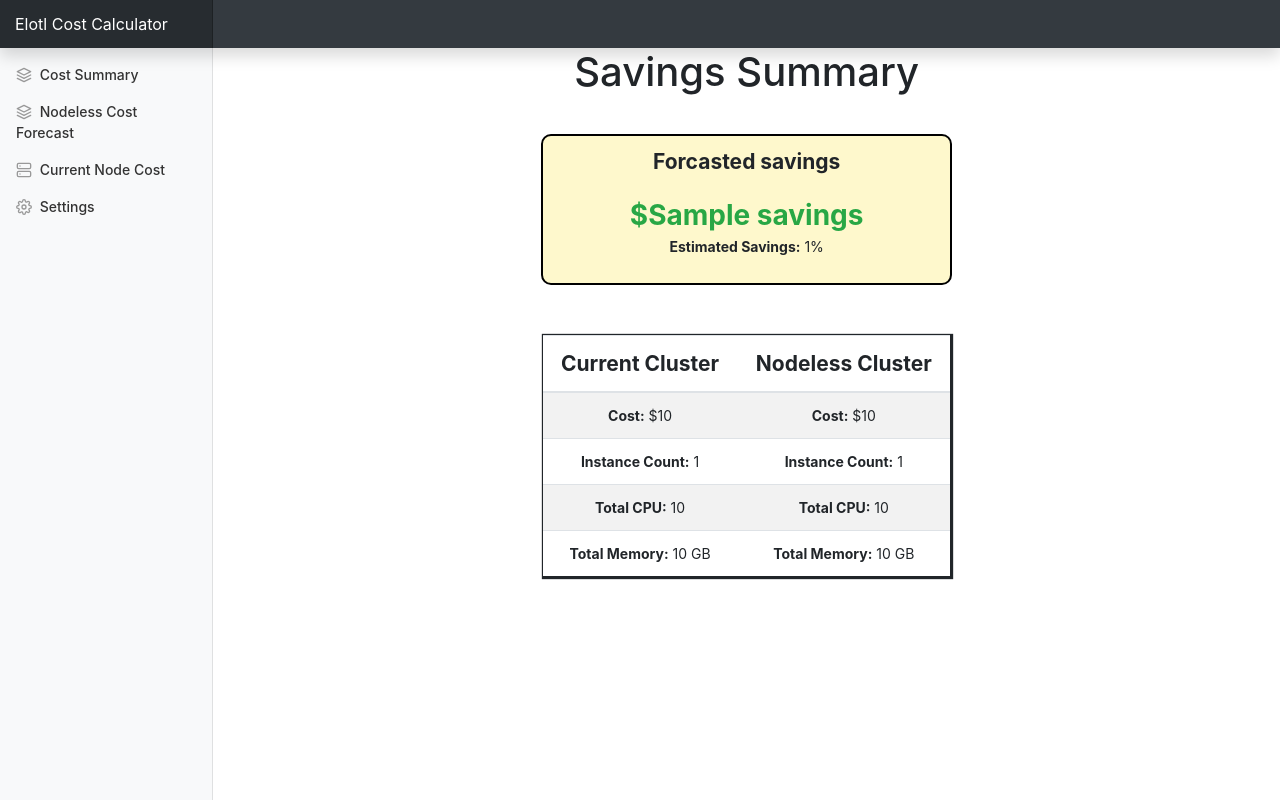
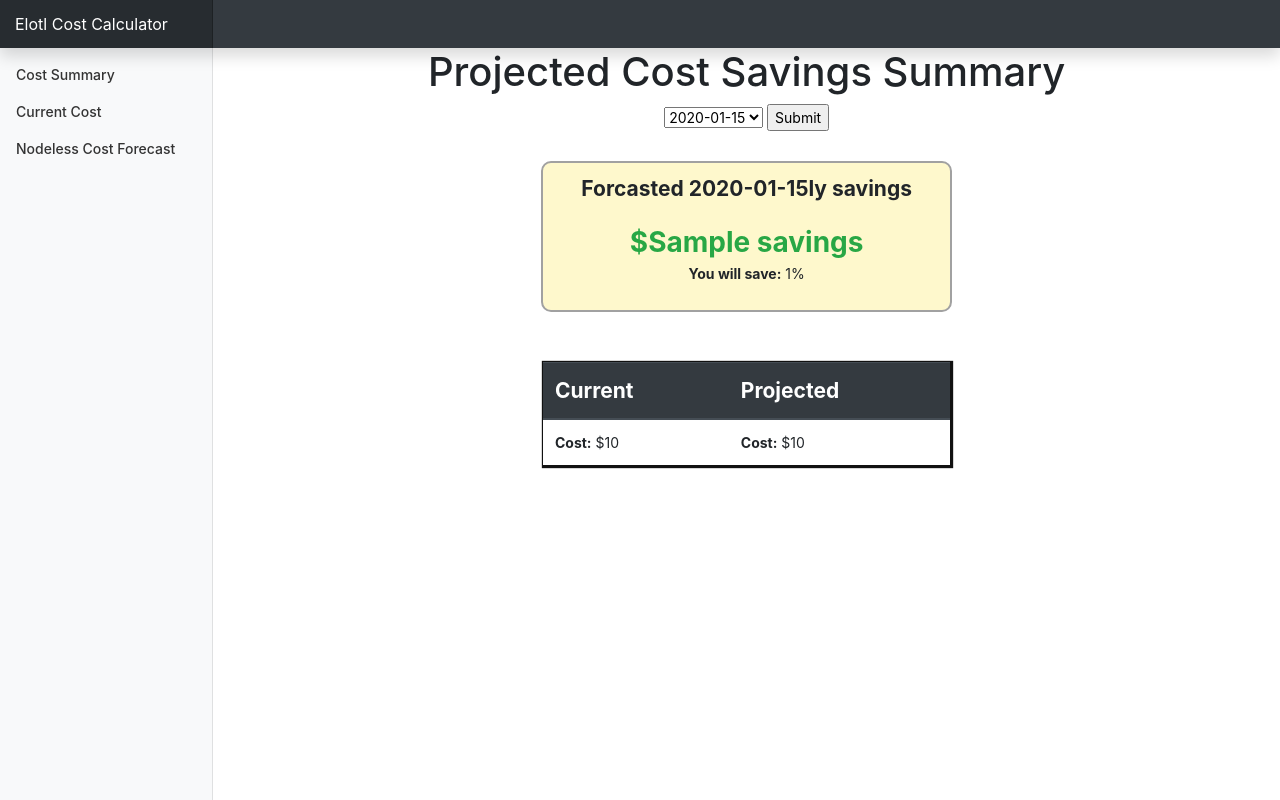
Before and after one commit to elotl/nodeless-cost-calculator, a Flask app: template cost_calculator/templates/comparison.html in a window 1280 px wide. Run offline with Flask 2, Linux system fonts and the light colour scheme; the template is opened without the code that fills it: most values are stand-ins (such as "Sample title", 1, 10 or a date in 2020); some libraries are stand-ins or nearby versions.

Commit message:
updates to the Dockerfile, updating some html, adding a deployment manifest for the cluster. Need to finish a way for auto discovery of the kubeconfig

```diff
--- a/cost_calculator/app.py
+++ b/cost_calculator/app.py
@@ -23,8 +23,13 @@ from cost_calculator.instance_selector import make_instance_selector
 
 logger = logging.getLogger(__name__)
 logger.setLevel(logging.DEBUG)
+
 app = Flask(__name__)
-# gets initialized at startup
+
+def create_app(cloud_provider, region):
+    app.config['cloud_provider'] = cloud_provider
+    app.config['region'] = region
+    return app
 
 
 def k8s_container_resource_requirements(container):
@@ -245,7 +250,7 @@ def make_cost_calculator(kubeconfig, cloud_provider, region):
     return CostCalculator(core_client, instance_selector)
 
 
-@app.route('/')
+@app.route('/', methods=['GET', 'POST'])
 def cost_summary():
     # TODO clean this up!!!
     global cost_calculator
@@ -261,10 +266,19 @@ def cost_summary():
         'node_total_cpu': 0,
         'node_total_memory': 0,
         'savings': 0,
-        'savings_percentage': 0
+        'savings_percentage': 0,
+        'selected_timeframe': '',
+        'timeframes': ['week', 'month', 'year']
     }
     pods = cost_calculator.calculate_cluster_cost(namespace)
     nodes = cost_calculator.calculate_current_cluster_cost()
+    # default to month for time
+    period = 'month'
+    timeframe = total_pods_cost(period)
+    if request.method == 'POST':
+        period =  request.form.get('timeframes')
+        timeframe = total_pods_cost(period)
+    data['selected_timeframe'] = period
     for node in nodes:
         data['node_cost'] += node.cost
         data['node_total_cpu'] += node.cpu
@@ -273,12 +287,12 @@ def cost_summary():
         data['pod_cost'] += pod.cost
         data['pod_total_cpu'] += pod.cpu
         data['pod_total_memory'] += pod.memory
-    data['node_cost'] = round(data['node_cost'] * cost_calculator.hours_in_month, 3)
-    data['pod_cost'] = round(data['pod_cost'] * cost_calculator.hours_in_month, 3)
+    data['node_cost'] = round(data['node_cost'] * timeframe, 2)
+    data['pod_cost'] = round(data['pod_cost'] * timeframe, 2)
     data['node_count'] = len(nodes)
     data['pod_count'] = len(pods)
-    data['savings'] = data['node_cost'] - data['pod_cost']
-    data['savings_percentage'] = (data['savings'] / data['node_cost']) * 100
+    data['savings'] = round(data['node_cost'] - data['pod_cost'], 2)
+    data['savings_percentage'] = round((data['savings'] / data['node_cost']) * 100, 2)
 
     return flask.render_template('comparison.html', data=data)
 
@@ -313,6 +327,7 @@ def forcast_summary():
         'cost': 0,
         'pods': [],
         'pod_count': 0,
+        'selected_namespace': '',
         'namespaces': ['all']
     }
     pods = cost_calculator.calculate_cluster_cost(namespace)
@@ -322,6 +337,7 @@ def forcast_summary():
 
     if request.method == 'POST':
         namespace = request.form.get('namespaces')
+        data['selected_namespace'] = namespace
         for pod in pods:
             if pod.namespace != namespace and namespace != 'all':
                 continue
@@ -344,18 +360,34 @@ def calc(namespace):
     return cost_calculator.pod_costs(namespace)
 
 
+def total_pods_cost(timeframe):
+    global cost_calculator
+    namespace = ''
+    # todo -- cleanup hardcoded time values
+    if timeframe == 'week':
+        timeframe = cost_calculator.hours_in_week
+    elif timeframe == 'month':
+        timeframe = cost_calculator.hours_in_month
+    elif timeframe == 'year':
+        timeframe = cost_calculator.hours_in_year
+    else:
+        # todo -- add catch for no such timeframe
+        return
+    return timeframe
+
+
+# cost_calculator.calculate_cluster_cost()
 # todo -- make these cli args, if none provided try and autodetect
 kubeconfig='/Users/jrroman/.kube/config'
 cloud_provider = 'aws'
 region = 'us-east-1'
 cost_calculator = make_cost_calculator(
     kubeconfig, cloud_provider, region)
-# cost_calculator.calculate_cluster_cost()
 
-class FlaskConfig:
-    pass
+#class FlaskConfig:
+#    pass
 
-flask_config = FlaskConfig()
+#flask_config = FlaskConfig()
 #flask_config.JOBS = [
 #    {
 #        'id': 'job1',
@@ -365,13 +397,13 @@ flask_config = FlaskConfig()
 #        'seconds': 20,
 #    }
 #]
-app.config.from_object(flask_config)
-scheduler = APScheduler()
-scheduler.init_app(app)
-scheduler.start()
-
+#app.config.from_object(flask_config)
+#scheduler = APScheduler()
+#scheduler.init_app(app)
+#scheduler.start()
 if __name__ == "__main__":
     app.run()
+
 
 #@app.route('/api/cost/pod/<pod_name>', methods=['GET'])
 #def pod_cost_by_name(pod_name):
--- a/cost_calculator/static/dashboard.css
+++ b/cost_calculator/static/dashboard.css
@@ -135,7 +135,7 @@ body {
 .savings-summary-box {
     align-items: center;
     background-color: rgba(251, 219, 0, .2);
-    border: 2px solid #000000;
+    border: 2px solid #a1a1a1;
     box-sizing: content-box;
     border-radius: 10px;
     display: flex;
@@ -152,9 +152,8 @@ body {
 }
 
 .savings-table {
-    box-shadow: 1px 1px 1px 2px;
+    box-shadow: 1px 1px 1px 2px #111111;
     margin: 20px 0;
-    text-align: center;
     width: 40%;
 }
 
--- a/cost_calculator/static/dashboard.js
+++ b/cost_calculator/static/dashboard.js
@@ -2,7 +2,6 @@
 
 (function () {
   'use strict'
-  console.log('hello');
 
   feather.replace()
 
--- a/cost_calculator/templates/base.html
+++ b/cost_calculator/templates/base.html
@@ -51,7 +51,7 @@
     <script src="static/Chart.js/2.9.3/Chart.min.js"></script>
     <script src="static/popper/popper.min.js"></script>
     <script src="static/feather/feather.min.js"></script>
-    <script src="static/dashboard.js"></script>
+    <!-- <script src="static/dashboard.js"></script> -->
     {% block chartjs %}{% endblock %}
   </body>
 
--- a/cost_calculator/templates/comparison.html
+++ b/cost_calculator/templates/comparison.html
@@ -2,36 +2,48 @@
 
 {% block content %}
 <div class="savings-summary">
-  <h1>Savings Summary</h1>
+  <h1>Projected Cost Savings Summary</h1>
+  <form action="" method="POST">
+    <select name="timeframes" onchange="">
+      {% for timeframe in data.timeframes %}
+				{% if data.selected_timeframe == timeframe %}
+					<option value="{{ timeframe }}" selected='selected'>{{ timeframe }}</option>
+				{% else %}
+					 <option value="{{ timeframe }}" >{{ timeframe }}</option>
+				{% endif %}
+      {% endfor %}
+    </select>
+    <input type="submit" />
+  </form>
   <div class="savings-summary-box">
-    <p class="savings-summary-header"><b>Forcasted savings</b></p>
+    <p class="savings-summary-header"><b>Forcasted {{ data.selected_timeframe }}ly savings</b></p>
     <span class="savings-summary-text">${{ data.savings }}</span>
-    <p><b>Estimated Savings:</b> {{ data.savings_percentage }}%</p>
+    <p><b>You will save:</b> {{ data.savings_percentage }}%</p>
   </div>
 
-  <table class="table table-striped savings-table">
-    <thead>
+  <table class="table savings-table">
+    <thead class="thead-dark">
       <tr>
-        <th class="savings-table-header">Current Cluster</th>
-        <th class="savings-table-header">Nodeless Cluster</th>
+        <th class="savings-table-header">Current</th>
+        <th class="savings-table-header">Projected</th>
       </tr>
       <tbody>
         <tr>
           <td><b>Cost:</b> ${{ data.node_cost }}</td>
           <td><b>Cost:</b> ${{ data.pod_cost }}</td>
         </tr>
-        <tr>
+        <!-- <tr>
           <td><b>Instance Count:</b> {{ data.node_count }}</td>
           <td><b>Instance Count:</b> {{ data.pod_count }}</td>
         </tr>
         <tr>
-          <td><b>Total CPU:</b> {{ data.node_total_cpu }}</td>
-          <td><b>Total CPU:</b> {{ data.pod_total_cpu }}</td>
+          <td><b>Total CPU:</b> {{ data.node_total_cpu | round(2) }}</td>
+          <td><b>Total CPU:</b> {{ data.pod_total_cpu | round(2) }}</td>
         </tr>
         <tr>
-          <td><b>Total Memory:</b> {{ data.node_total_memory }} GB</td>
-          <td><b>Total Memory:</b> {{ data.pod_total_memory }} GB</td>
-        </tr>
+          <td><b>Total Memory:</b> {{ data.node_total_memory | round(2) }} GB</td>
+          <td><b>Total Memory:</b> {{ data.pod_total_memory | round(2) }} GB</td>
+        </tr> -->
       </tbody>
     </thead>
 </table>
--- a/cost_calculator/templates/sidebar.html
+++ b/cost_calculator/templates/sidebar.html
@@ -8,26 +8,26 @@
         </a>
       </li>
       <li class="nav-item">
+        <a class="nav-link {{ 'active' if active_page == 'node_cost' }}" href="node_cost">
+          <span data-feather="server"></span>
+          Current Cost
+        </a>
+      </li>
+      <li class="nav-item">
         <a class="nav-link {{ 'active' if active_page == 'nodeless_cost' }}" href="/nodeless_forcast">
           <span data-feather="layers"></span>
           Nodeless Cost Forecast
         </a>
       </li>
-      <li class="nav-item">
-        <a class="nav-link {{ 'active' if active_page == 'node_cost' }}" href="node_cost">
-          <span data-feather="server"></span>
-          Current Node Cost
-        </a>
-      </li>
     </ul>
 
-    <ul class="nav flex-column mb-2">
+<!--    <ul class="nav flex-column mb-2">
       <li class="nav-item">
         <a class="nav-link {{ 'active' if active_page == 'settings' }}" href="settings">
           <span data-feather="settings"></span>
           Settings
         </a>
       </li>
-    </ul>
+</ul> -->
   </div>
 </nav>
```
Also changed, not shown: calculator-sidecar.yaml (added, +21 -0 lines), cost_calculator/templates/cost_summary.html (+10 -4 lines), 1 other file.
